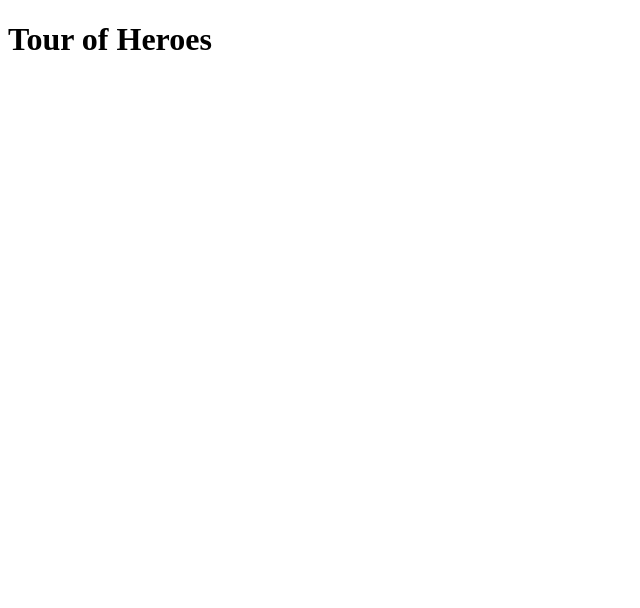
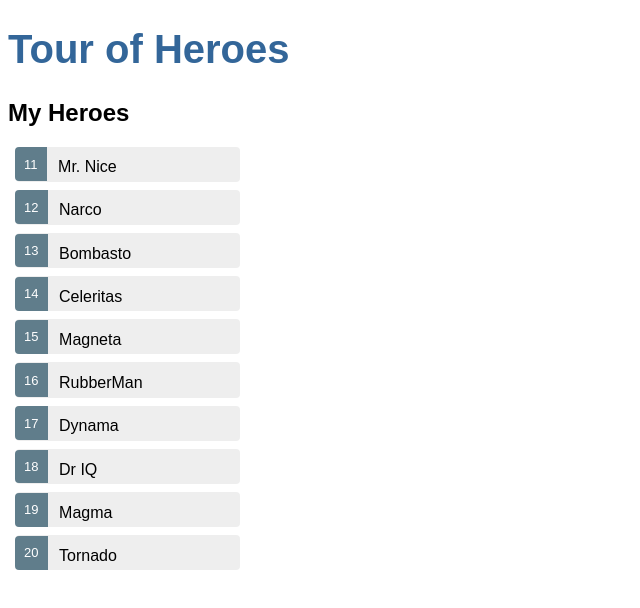
Before and after one commit to ark-65/angular-tour-of-heroes, an Angular app: page / in a window 1280 px wide. Shown: the top 608 px of the page, without its empty margins (0-640 px from the left). Built offline with nearby package versions, Linux system fonts and the light colour scheme.

Commit message:
commit heros list

```diff
--- a/src/app/app.component.css
+++ b/src/app/app.component.css
@@ -0,0 +1,21 @@
+h1 {
+  color: #369;
+  font-family: Arial, Helvetica, sans-serif;
+  font-size: 250%;
+}
+h2, h3 {
+  color: #444;
+  font-family: Arial, Helvetica, sans-serif;
+  font-weight: lighter;
+}
+body {
+  margin: 2em;
+}
+body, input[text], button {
+  color: #888;
+  font-family: Cambria, Georgia;
+}
+/* everywhere else */
+* {
+  font-family: Arial, Helvetica, sans-serif;
+}
--- a/src/app/app.component.html
+++ b/src/app/app.component.html
@@ -1 +1,2 @@
 <h1>{{title}}</h1>
+<app-heroes></app-heroes>
--- /dev/null
+++ b/src/app/hero.ts
@@ -0,0 +1,4 @@
+export class Hero {
+  id: number;
+  name: String;
+}
--- /dev/null
+++ b/src/app/heroes/heroes.component.css
@@ -0,0 +1,48 @@
+/* HeroesComponent's private CSS styles */
+.selected {
+  background-color: #CFD8DC !important;
+  color: white;
+}
+.heroes {
+  margin: 0 0 2em 0;
+  list-style-type: none;
+  padding: 0;
+  width: 15em;
+}
+.heroes li {
+  cursor: pointer;
+  position: relative;
+  left: 0;
+  background-color: #EEE;
+  margin: .5em;
+  padding: .3em 0;
+  height: 1.6em;
+  border-radius: 4px;
+}
+.heroes li.selected:hover {
+  background-color: #BBD8DC !important;
+  color: white;
+}
+.heroes li:hover {
+  color: #607D8B;
+  background-color: #DDD;
+  left: .1em;
+}
+.heroes .text {
+  position: relative;
+  top: -3px;
+}
+.heroes .badge {
+  display: inline-block;
+  font-size: small;
+  color: white;
+  padding: 0.8em 0.7em 0 0.7em;
+  background-color: #607D8B;
+  line-height: 1em;
+  position: relative;
+  left: -1px;
+  top: -4px;
+  height: 1.8em;
+  margin-right: .8em;
+  border-radius: 4px 0 0 4px;
+}
--- /dev/null
+++ b/src/app/heroes/heroes.component.html
@@ -0,0 +1,17 @@
+
+<h2>My Heroes</h2>
+<ul class="heroes">
+  <li *ngFor="let hero of heros" (click)="onSelect(hero)">
+    <span class="badge">{{hero.id}}</span>{{hero.name}}
+  </li>
+</ul>
+
+<div *ngIf="selectedHero">
+  <h2>{{ selectedHero.name | uppercase }} Details</h2>
+  <div><span>id:</span>{{selectedHero.id}}</div>
+  <div>
+    <label >name：
+      <input [(ngModel)]="selectedHero.name" placeholder="name">
+    </label>
+  </div>
+</div>
--- /dev/null
+++ b/src/app/heroes/heroes.component.ts
@@ -0,0 +1,32 @@
+import { Component, OnInit } from '@angular/core';
+import { Hero } from '../hero';
+import { HEROS } from '../mock-heroes';
+
+@Component({
+  selector: 'app-heroes',
+  templateUrl: './heroes.component.html',
+  styleUrls: ['./heroes.component.css']
+})
+export class HeroesComponent implements OnInit {
+
+  hero: Hero = {
+    id: 1,
+    name: 'Windstorm'
+  };
+
+  heros = HEROS;
+
+  selectedHero: Hero;
+
+
+
+  constructor() { }
+
+  ngOnInit() {
+  }
+
+  onSelect(hero: Hero): void {
+    this.selectedHero = hero;
+  }
+
+}
--- /dev/null
+++ b/src/app/mock-heroes.ts
@@ -0,0 +1,14 @@
+import { Hero } from './hero';
+
+export const HEROS: Hero[] = [
+  { id: 11, name: 'Mr. Nice' },
+  { id: 12, name: 'Narco' },
+  { id: 13, name: 'Bombasto' },
+  { id: 14, name: 'Celeritas' },
+  { id: 15, name: 'Magneta' },
+  { id: 16, name: 'RubberMan' },
+  { id: 17, name: 'Dynama' },
+  { id: 18, name: 'Dr IQ' },
+  { id: 19, name: 'Magma' },
+  { id: 20, name: 'Tornado' }
+]
```
Also changed, not shown: src/app/app.module.ts (+7 -2 lines), 1 other file (tests, documents, lock files or other folders).
